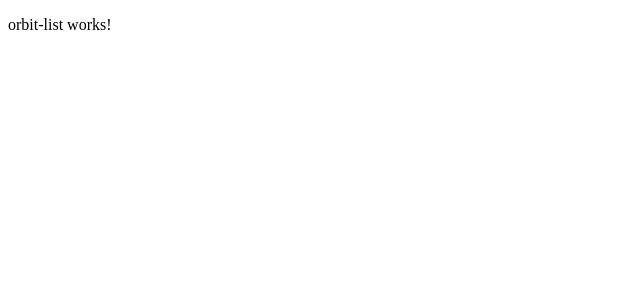
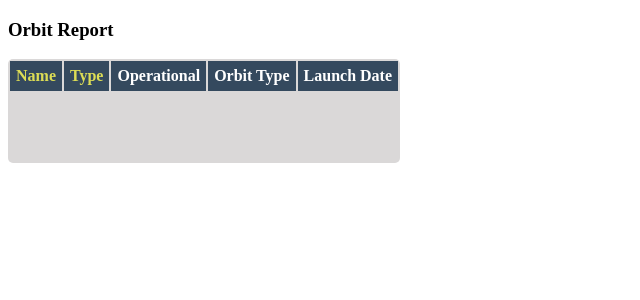
Before and after one commit to imSarahLaunch/orbit-report, an Angular app: page / in a window 1280 px wide. Shown: the top 300 px of the page, without its empty margins (0-640 px from the left). Built offline with nearby package versions, Linux system fonts and the light colour scheme.

Commit message:
trying to display table

```diff
--- a/src/app/orbit-list/orbit-list.component.css
+++ b/src/app/orbit-list/orbit-list.component.css
@@ -0,0 +1,28 @@
+.sortable {
+    cursor: pointer;
+    color: #dd5;
+}
+
+.warning {
+    background-color: #da8a8a;
+}
+
+table {
+  color: purple;
+  border-radius: 5px;
+  overflow: hidden;
+  margin: 12px 0;
+  min-width: 300px;
+  background: #dad8d8;
+}
+
+.header-row {
+    background: #34495E;
+    color: #fff
+}
+
+th, td {
+    text-align: left;
+    margin: 5px 10px;
+    padding: 6px;
+}
--- a/src/app/orbit-list/orbit-list.component.html
+++ b/src/app/orbit-list/orbit-list.component.html
@@ -1 +1,14 @@
-<p>orbit-list works!</p>
+<h3>Orbit Report</h3>
+<table>
+    <tr class="header-row">
+        <th class="sortable">Name</th>
+        <th class="sortable">Type</th>
+        <th>Operational</th>
+        <th>Orbit Type</th>
+        <th>Launch Date</th>
+    </tr>
+    <tr *ngFor = "let satellite of satellites">
+        <td>{{ satellite.name }}</td>
+        <td>{{ satellite.type }}</td>
+    </tr>
+</table>
--- a/src/app/satellite.ts
+++ b/src/app/satellite.ts
@@ -6,6 +6,5 @@
     launchDate: string;
 
     constructor(name: string, type: string, launchDate: string, orbitType: string, operational: boolean) {
-
     }
 }
```
